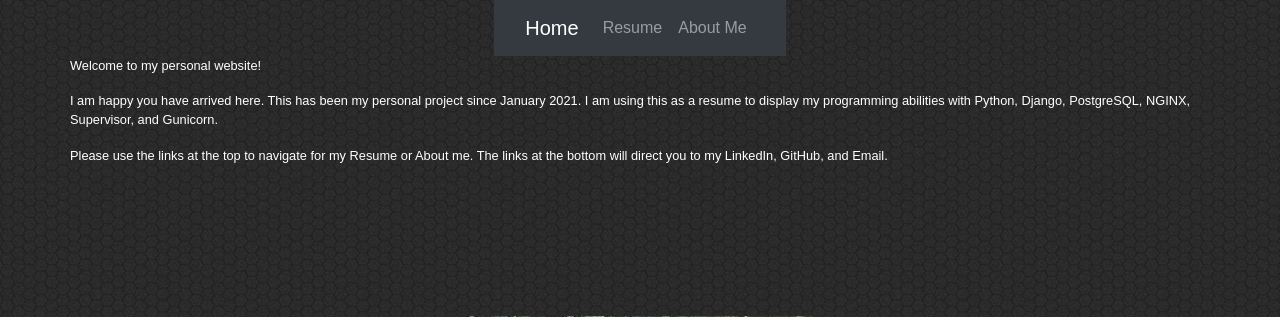
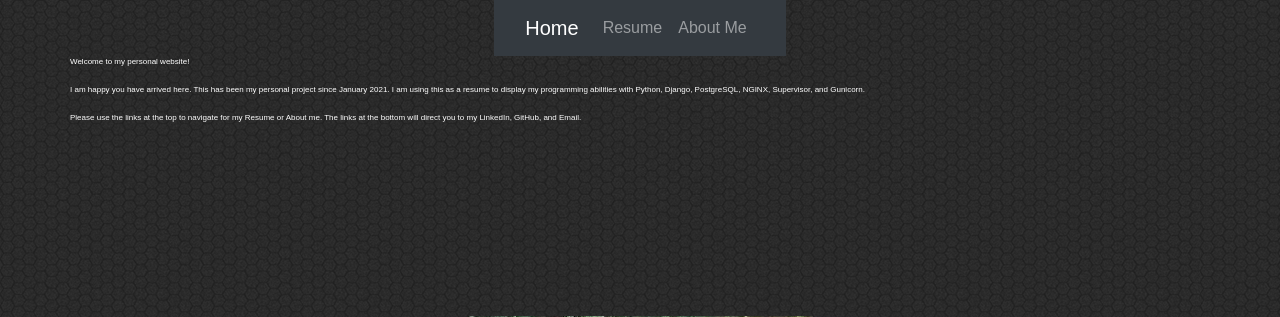
Before and after one commit to Discotech17/Resume, a Django app: page / in a window 1280 px wide. Shown: the top 317 px of the page. Run offline with Django 3.2, Linux system fonts and the light colour scheme; some libraries are stand-ins or nearby versions.

Commit message:
mobile test 13

```diff
--- a/templates/home.html
+++ b/templates/home.html
@@ -11,7 +11,7 @@
             font-family: 'Noto Sans JP', sans-serif;
         }
         div.col1 {
-            font-size: 1vw;
+            font-size: 1vmin;
             width: 400%;
             height: 10px;
         }
```
